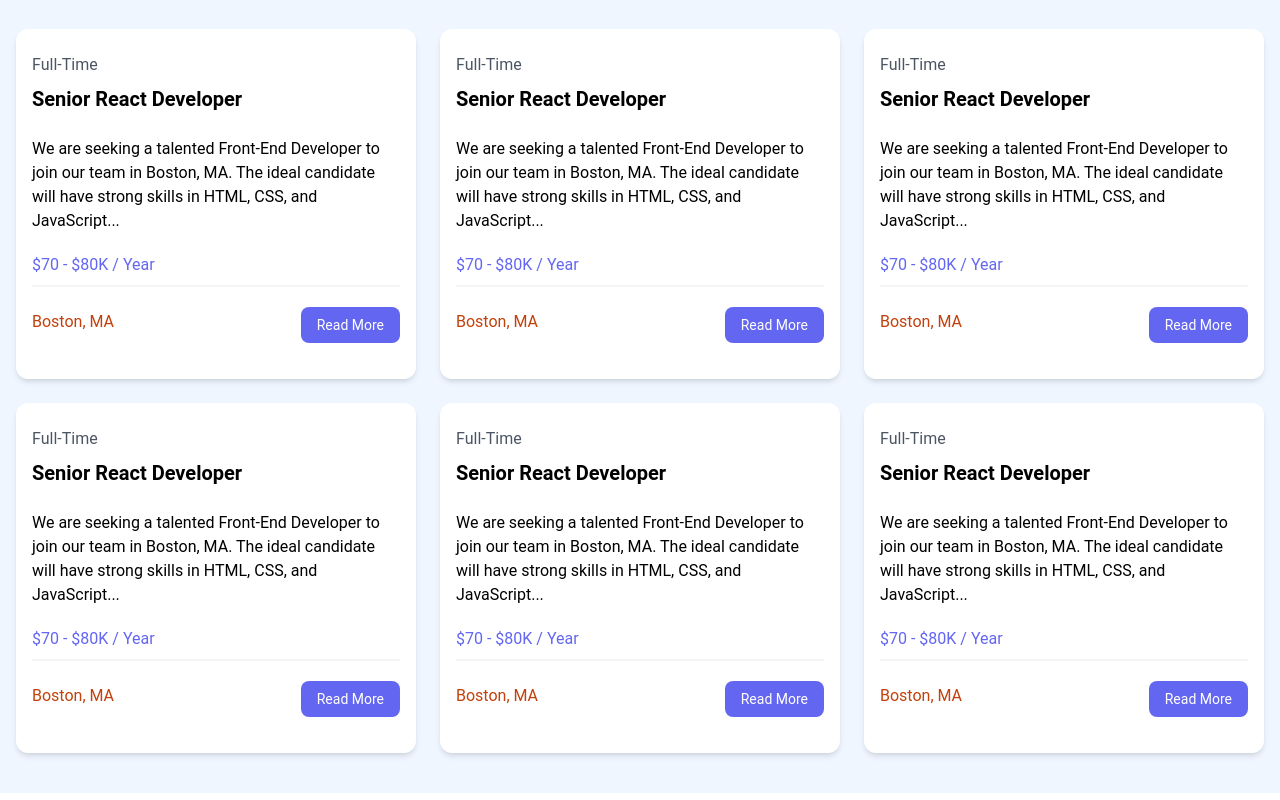
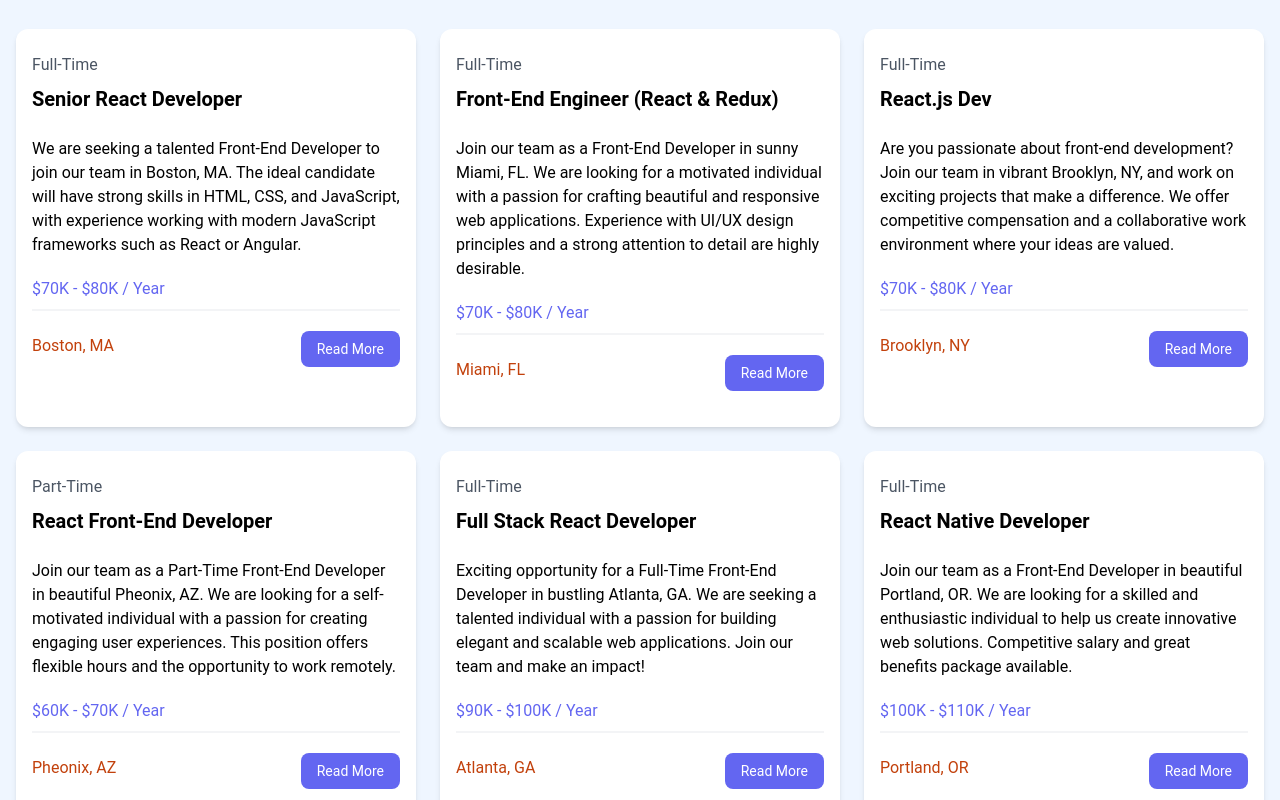
Before and after one commit to JaeraV/learn_frontend, a React (Vite) app in the folder Learn front end 2/react-course/: page / in a window 1280 px wide. Shown: the part 680-1480 px from the top of the page. Built offline with nearby package versions, Linux system fonts and the light colour scheme.

Commit message:
add jobListing component

```diff
--- /dev/null
+++ b/Learn front end 2/react-course/src/components/JobListing.jsx
@@ -0,0 +1,37 @@
+import React from 'react'
+
+const JobListing = ({job}) => {
+  return (
+    <div className="bg-white rounded-xl shadow-md relative">
+        <div className="p-4">
+            <div className="mb-6">
+                <div className="text-gray-600 my-2">{job.type}</div>
+                <h3 className="text-xl font-bold">{job.title}</h3>
+            </div>
+
+            <div className="mb-5">
+            {job.description}
+            </div>
+
+            <h3 className="text-indigo-500 mb-2">{job.salary} / Year</h3>
+
+            <div className="border border-gray-100 mb-5"></div>
+
+            <div className="flex flex-col lg:flex-row justify-between mb-4">
+                <div className="text-orange-700 mb-3">
+                <i className="fa-solid fa-location-dot text-lg"></i>
+                {job.location}
+                </div>
+                <a
+                href={`/jobs/${job.id}`}
+                className="h-[36px] bg-indigo-500 hover:bg-indigo-600 text-white px-4 py-2 rounded-lg text-center text-sm"
+                >
+                Read More
+                </a>
+            </div>
+        </div>
+    </div>
+  )
+}
+
+export default JobListing
--- a/Learn front end 2/react-course/src/components/JobListings.jsx
+++ b/Learn front end 2/react-course/src/components/JobListings.jsx
@@ -1,5 +1,6 @@
 import React from 'react'
 import jobs from '../jobs.json'
+import JobListing from './JobListing'
 
 const JobListings = () => {
     console.log(jobs);
@@ -11,35 +12,7 @@
         </h2>
         <div className="grid grid-cols-1 md:grid-cols-3 gap-6">
           {jobs.map((job) => (
-             <div className="bg-white rounded-xl shadow-md relative">
-                <div className="p-4">
-                <div className="mb-6">
-                    <div className="text-gray-600 my-2">Full-Time</div>
-                    <h3 className="text-xl font-bold">Senior React Developer</h3>
-                </div>
-
-                <div className="mb-5">
-                We are seeking a talented Front-End Developer to join our team in Boston, MA. The ideal candidate will have strong skills in HTML, CSS, and JavaScript...
-                </div>
-
-                <h3 className="text-indigo-500 mb-2">$70 - $80K / Year</h3>
-
-                <div className="border border-gray-100 mb-5"></div>
-
-                <div className="flex flex-col lg:flex-row justify-between mb-4">
-                    <div className="text-orange-700 mb-3">
-                    <i className="fa-solid fa-location-dot text-lg"></i>
-                    Boston, MA
-                    </div>
-                    <a
-                    href="job.html"
-                    className="h-[36px] bg-indigo-500 hover:bg-indigo-600 text-white px-4 py-2 rounded-lg text-center text-sm"
-                    >
-                    Read More
-                    </a>
-                </div>
-                </div>
-            </div>
+             <JobListing key={job.id} job={job} />
           ))}
         </div>
       </div>
```
